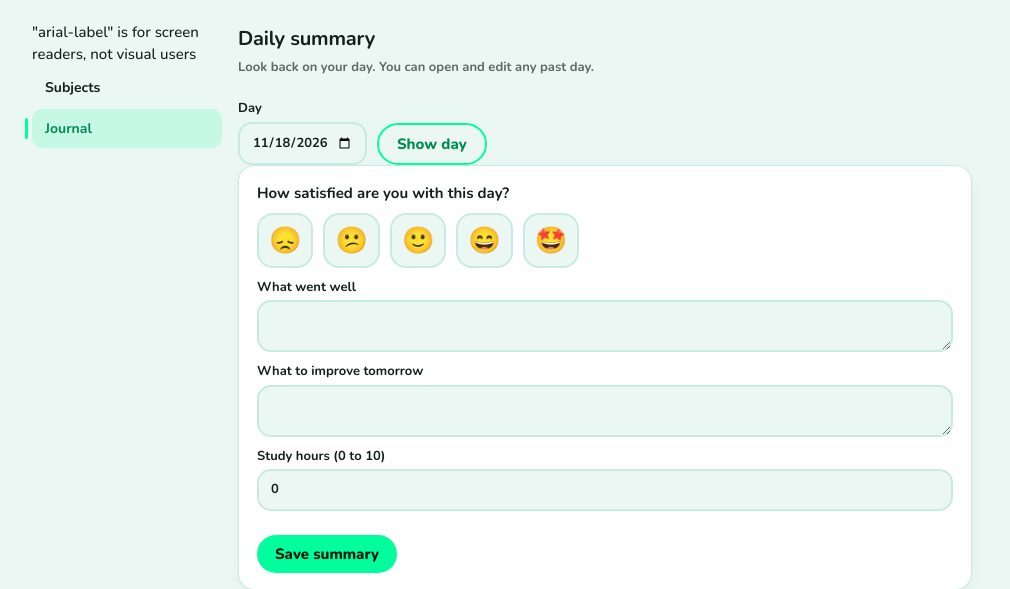
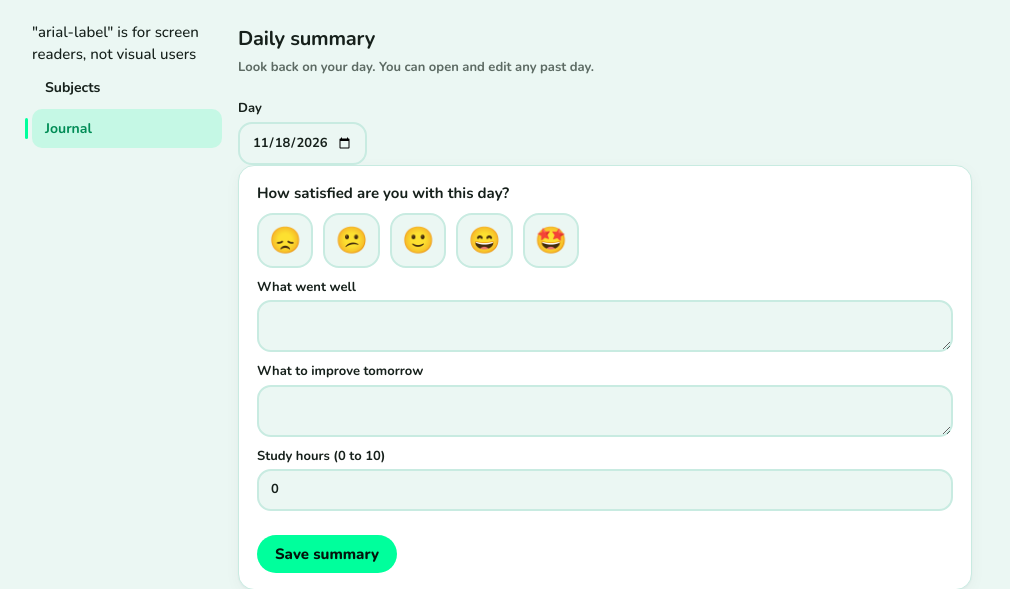
Before and after one commit to zhihui0715/mmu-studymate, a Flask app: page /journal in a window 1280 px wide. Shown: the part 56-645 px from the top of the page, without its empty margins (0-1010 px from the left). Run offline with Flask 3, Linux system fonts and the light colour scheme; the visitor is signed in with stand-in values (Sample User, id 1); tables that the repository leaves empty hold one stand-in row (values such as "Sample post").

Commit message:
Remove the show days button

```diff
--- a/templates/journal.html
+++ b/templates/journal.html
@@ -7,13 +7,12 @@
 <p class="sub">Look back on your day. You can open and edit any past day.</p>
 
 {# pick a day #}
-<form method="get" action="{{ url_for('journal.journal') }}" class="row" style="justify-content: flex-start; align-items: flex-end">
-  <label class="fl" style="max-width: 220px">Day<input type="date" name="date" value="{{ day }}" max="{{ today }}" /></label>
-  <button class="btn g">Show day</button>
+<form method="get" action="{{ url_for('study.journal') }}" class="row" style="justify-content: flex-start; align-items: flex-end">
+  <label class="fl" style="max-width: 220px">Day<input type="date" name="date" value="{{ day }}" max="{{ today }}" onchange="this.form.submit()" /></label>
 </form>
 
 {# the entry form #}
-<form class="card" method="post" action="{{ url_for('journal.journal_save') }}" novalidate>
+<form class="card" method="post" action="{{ url_for('study.journal_save') }}" novalidate>
   <input type="hidden" name="date" value="{{ day }}" />
   <b>How satisfied are you with this day?</b>
   <div class="mood row" style="justify-content: flex-start; margin: 8px 0">
@@ -34,7 +33,7 @@
 <h2>Past days</h2>
 <div>
   {% for saved in past_days %}
-  <a class="card row" style="width: 100%; text-align: left; text-decoration: none; color: inherit" href="{{ url_for('journal.journal', date=saved.day) }}">
+  <a class="card row" style="width: 100%; text-align: left; text-decoration: none; color: inherit" href="{{ url_for('study.journal', date=saved.day) }}">
     <span>{{ mood_faces[saved.mood - 1] }} <b>{{ saved.day }}</b> <span class="mu">{{ saved.went_well }}</span></span>
     <span class="mu">{{ '%g'|format(saved.hours) }} h</span>
   </a>
```
